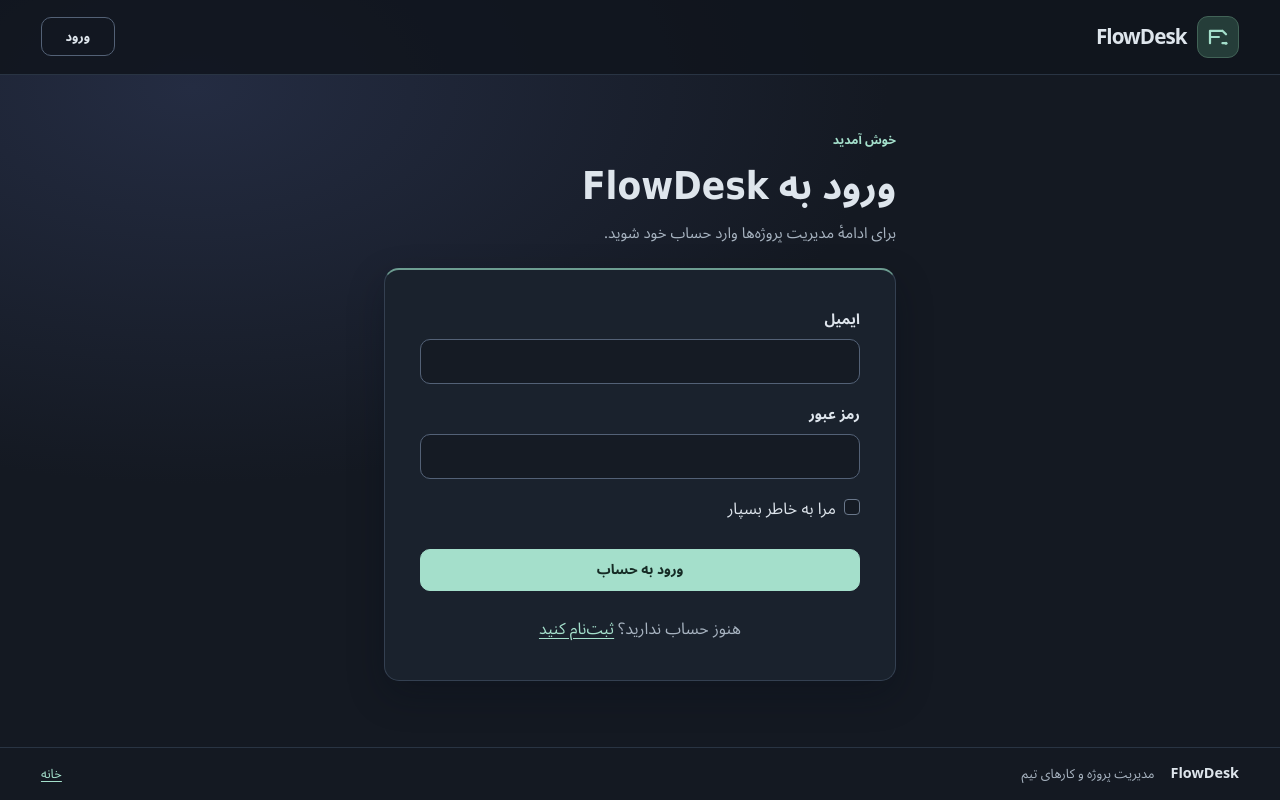
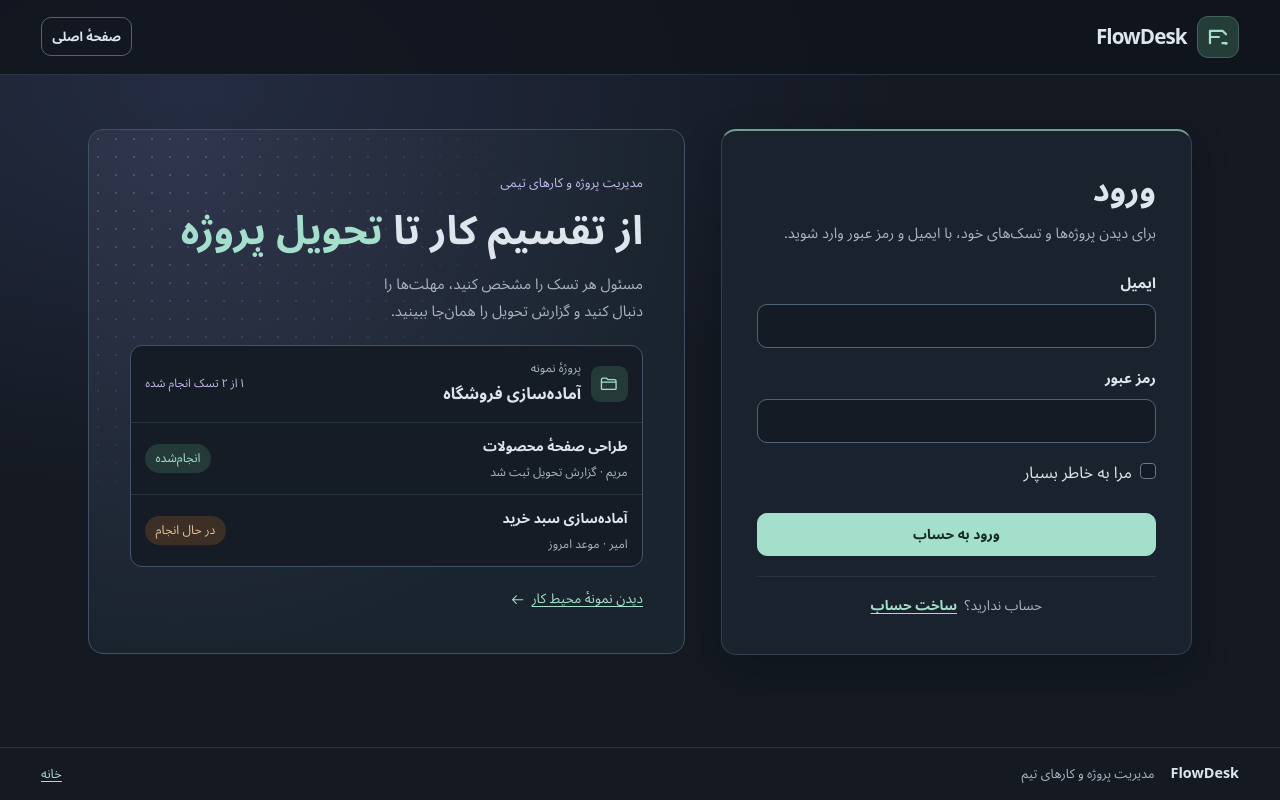
Before and after one commit to khakifirooz/FlowDesk, an ASP.NET Core app: page /Account/Login in a window 1280 px wide. Run offline with ASP.NET Core 8, Linux system fonts and the light colour scheme; some libraries are stand-ins or nearby versions.

Commit message:
ui texts updated

```diff
--- a/FlowDesk.Web/Controllers/WorkItemsController.cs
+++ b/FlowDesk.Web/Controllers/WorkItemsController.cs
@@ -47,7 +47,7 @@ public class WorkItemsController : Controller
         {
             foreach (var (field, message) in new[]
             {
-                (nameof(model.Focus), "فیلتر اقدام برای این فهرست معتبر نیست."),
+                (nameof(model.Focus), "فیلتر پیگیری برای این فهرست معتبر نیست."),
                 (nameof(model.Status), "وضعیت انتخاب‌شده معتبر نیست."),
                 (nameof(model.Priority), "اولویت انتخاب‌شده معتبر نیست."),
                 (nameof(model.ProjectId), "شناسهٔ پروژه معتبر نیست."),
--- a/FlowDesk.Web/ViewModels/WorkItems/WorkItemIndexViewModel.cs
+++ b/FlowDesk.Web/ViewModels/WorkItems/WorkItemIndexViewModel.cs
@@ -13,7 +13,7 @@ public class WorkItemIndexViewModel : IValidatableObject
     public bool Archived { get; set; }
     public bool ManagedOnly { get; set; }
 
-    [EnumDataType(typeof(WorkItemFocus), ErrorMessage = "فیلتر اقدام معتبر نیست.")]
+    [EnumDataType(typeof(WorkItemFocus), ErrorMessage = "فیلتر پیگیری معتبر نیست.")]
     public WorkItemFocus? Focus { get; set; }
 
     [BindNever]
@@ -80,7 +80,7 @@ public class WorkItemIndexViewModel : IValidatableObject
     public IEnumerable<ValidationResult> Validate(ValidationContext validationContext)
     {
         if (Archived && Focus.HasValue)
-            yield return new ValidationResult("فیلتر اقدام فقط در تسک‌های خارج از بایگانی کاربرد دارد.", [nameof(Focus)]);
+            yield return new ValidationResult("فیلتر پیگیری فقط در تسک‌های خارج از بایگانی کاربرد دارد.", [nameof(Focus)]);
     }
 
     public Dictionary<string, string> FilterRoute()
--- a/FlowDesk.Web/Views/Account/Login.cshtml
+++ b/FlowDesk.Web/Views/Account/Login.cshtml
@@ -4,17 +4,17 @@
     ViewData["Title"] = "ورود";
 }
 
-<div class="auth-shell">
-    <div class="auth-panel">
-        <div class="page-head">
-            <div>
-                <span class="eyebrow">خوش آمدید</span>
-                <h1>ورود به FlowDesk</h1>
-                <p>برای ادامهٔ مدیریت پروژه‌ها وارد حساب خود شوید.</p>
-            </div>
-        </div>
+@section Styles {
+    <link rel="stylesheet" href="~/css/account.css" asp-append-version="true" />
+}
 
-        <section class="panel panel-pad auth-form-panel">
+<div class="auth-shell auth-shell-split">
+    <section class="auth-panel panel panel-pad auth-form-panel" aria-labelledby="account-form-title">
+        <header class="account-form-head">
+            <h1 id="account-form-title">ورود</h1>
+            <p>برای دیدن پروژه‌ها و تسک‌های خود، با ایمیل و رمز عبور وارد شوید.</p>
+        </header>
+
         <form asp-controller="Account"
               asp-action="Login"
               method="post"
@@ -59,16 +59,17 @@
                 ورود به حساب
             </button>
 
-                <p class="text-center mt-4 mb-0">
-                    هنوز حساب ندارید؟
+            <p class="account-form-footer">
+                حساب ندارید؟
                 <a asp-action="Register"
                    asp-route-returnUrl="@Model.ReturnUrl">
-                        ثبت‌نام کنید
+                    ساخت حساب
                 </a>
             </p>
         </form>
     </section>
-    </div>
+
+    <partial name="_AccountShowcase" />
 </div>
 
 @section Scripts
--- /dev/null
+++ b/FlowDesk.Web/Views/Account/_AccountShowcase.cshtml
@@ -0,0 +1,38 @@
+<aside class="account-showcase" aria-labelledby="account-showcase-title">
+    <div class="account-showcase-copy">
+        <span class="account-kicker">مدیریت پروژه و کارهای تیمی</span>
+        <h2 id="account-showcase-title">از تقسیم کار تا <em>تحویل پروژه</em></h2>
+        <p>مسئول هر تسک را مشخص کنید، مهلت‌ها را دنبال کنید و گزارش تحویل را همان‌جا ببینید.</p>
+    </div>
+
+    <figure class="account-demo">
+        <figcaption class="account-demo-head">
+            <span class="account-demo-icon"><partial name="_FlowIcon" model='"projects"' /></span>
+            <div>
+                <span class="account-demo-caption">پروژهٔ نمونه</span>
+                <strong>آماده‌سازی فروشگاه</strong>
+            </div>
+            <span class="account-demo-count">۱ از ۲ تسک انجام شده</span>
+        </figcaption>
+        <ul class="account-demo-list">
+            <li>
+                <div>
+                    <strong>طراحی صفحهٔ محصولات</strong>
+                    <small>مریم · گزارش تحویل ثبت شد</small>
+                </div>
+                <span class="status status-done">انجام‌شده</span>
+            </li>
+            <li>
+                <div>
+                    <strong>آماده‌سازی سبد خرید</strong>
+                    <small>امیر · موعد امروز</small>
+                </div>
+                <span class="status status-progress">در حال انجام</span>
+            </li>
+        </ul>
+    </figure>
+
+    <a asp-controller="Home" asp-action="Index" asp-fragment="workspace-preview" class="account-example-link">
+        دیدن نمونهٔ محیط کار <partial name="_FlowIcon" model='"arrow"' />
+    </a>
+</aside>
--- a/FlowDesk.Web/Views/Shared/_Layout.cshtml
+++ b/FlowDesk.Web/Views/Shared/_Layout.cshtml
@@ -8,7 +8,9 @@
     string? currentController =
         ViewContext.RouteData.Values["controller"]?.ToString();
 
-    bool homeActive = currentController == "Home" && (string?)ViewContext.RouteData.Values["action"] == "Index";
+    string? currentAction = ViewContext.RouteData.Values["action"]?.ToString();
+    bool homeActive = currentController == "Home" && currentAction == "Index";
+    bool isAccountForm = currentController == "Account" && currentAction is "Login" or "Register";
     bool dashboardActive = currentController == "Dashboard";
 
     bool projectsActive =
@@ -116,7 +118,14 @@
             <header class="app-header public-header">
                 <nav class="public-nav shell-width" aria-label="منوی اصلی">
                     <partial name="_FlowBrand" />
-                    <a class="btn btn-sm btn-outline-secondary ms-auto" asp-controller="Account" asp-action="Login">ورود</a>
+                    @if (isAccountForm)
+                    {
+                        <a class="btn btn-sm btn-outline-secondary ms-auto" asp-controller="Home" asp-action="Index">صفحهٔ اصلی</a>
+                    }
+                    else
+                    {
+                        <a class="btn btn-sm btn-outline-secondary ms-auto" asp-controller="Account" asp-action="Login">ورود</a>
+                    }
                 </nav>
             </header>
         }
--- a/FlowDesk.Web/Views/WorkItems/Details.cshtml
+++ b/FlowDesk.Web/Views/WorkItems/Details.cshtml
@@ -49,7 +49,7 @@
             @if (item.DueDate is DateOnly dueDate)
             {
                 <time dir="ltr" datetime="@IsoDate(dueDate)">@PersianDate(dueDate)</time>
-                @if (overdue) { <span class="status status-progress">عقب‌افتاده</span> }
+                @if (overdue) { <span class="status status-late">گذشته از موعد</span> }
                 else if (!archived && item.Status != WorkItemStatus.Done && dueDate == Model.Today)
                 { <span class="status status-progress">امروز</span> }
             }
@@ -96,7 +96,7 @@
             <label for="completion-note" class="form-label">گزارش انجام کار (اختیاری)</label>
             <textarea id="completion-note" name="completionNote" rows="3" class="form-control"
                       maxlength="@WorkItemActivity.MessageMaxLength" aria-describedby="completion-help"
-                      placeholder="مثلاً چه چیزی تحویل دادی و چه موردی هنوز نیاز به پیگیری دارد؟"></textarea>
+                      placeholder="مثلاً چه کاری تحویل داده شد و چه موردی هنوز به پیگیری نیاز دارد؟"></textarea>
             <div class="form-text" id="completion-help">این گزارش همراه با وضعیت انجام‌شده برای اعضای همین پروژه نمایش داده می‌شود.</div>
             <button type="submit" class="btn btn-primary mt-3">کار انجام شد</button>
         </form>
--- /dev/null
+++ b/FlowDesk.Web/wwwroot/css/account.css
@@ -0,0 +1,87 @@
+.auth-shell.auth-shell-split {
+    width: min(100%, 69rem);
+    margin-inline: auto;
+    display: grid;
+    grid-template-columns: minmax(20rem, .9fr) minmax(0, 1.14fr);
+    gap: clamp(1rem, 2.8vw, 2.35rem);
+    align-items: start;
+}
+
+.auth-shell-split .auth-form-panel {
+    background: var(--surface);
+    border: 1px solid var(--line);
+    border-block-start: 2px solid #709f93;
+    box-shadow: var(--shadow);
+}
+
+.account-form-head { margin-block-end: 1.35rem; }
+.account-form-head h1 { margin-block-end: .34rem; font-size: clamp(1.58rem, 2.8vw, 2.05rem); }
+.account-form-head p { margin: 0; font-size: .91rem; }
+.account-form-footer {
+    display: flex;
+    flex-wrap: wrap;
+    justify-content: center;
+    gap: .18rem .46rem;
+    border-block-start: 1px solid var(--line-quiet);
+    padding-block-start: 1rem;
+    margin: 1.3rem 0 0;
+    font-size: .86rem;
+}
+.account-form-footer a { font-weight: 700; }
+
+.account-showcase {
+    position: relative;
+    isolation: isolate;
+    min-width: 0;
+    display: grid;
+    align-content: center;
+    gap: 1.25rem;
+    overflow: hidden;
+    padding: clamp(1.05rem, 3.2vw, 2.6rem);
+    color: var(--ink);
+    background: radial-gradient(ellipse at 15% 0%, #30364d 0, transparent 70%), #1a242e;
+    border: 1px solid #405166;
+    border-radius: var(--radius);
+}
+.account-showcase::before {
+    content: "";
+    position: absolute;
+    z-index: -1;
+    inset: 0;
+    pointer-events: none;
+    background: radial-gradient(circle, #a5b9d446 1px, transparent 1.25px) 0 0 / 18px 18px;
+    mask-image: radial-gradient(ellipse at 10% 12%, #000 0, transparent 54%);
+}
+.account-showcase-copy { min-width: 0; }
+.account-kicker { display: block; margin-block-end: .48rem; color: var(--lavender); font-size: .8rem; }
+.account-showcase h2 { margin-block-end: .55rem; font-size: clamp(1.48rem, 3.1vw, 2.5rem); }
+.account-showcase h2 em { color: var(--accent); font-style: normal; }
+.account-showcase p { max-width: 34ch; margin: 0; font-size: .92rem; }
+.account-demo { margin: 0; background: #151c26; border: 1px solid #43546a; border-radius: 12px; }
+.account-demo-head { display: flex; flex-wrap: wrap; align-items: center; gap: .6rem; padding: .75rem .9rem; }
+.account-demo-icon { display: grid; place-items: center; flex: 0 0 2.3rem; min-height: 2.3rem; color: var(--accent); background: var(--accent-bg); border-radius: 9px; }
+.account-demo-caption, .account-demo-list small { display: block; color: var(--muted); font-size: .75rem; }
+.account-demo-count { margin-inline-start: auto; color: var(--lavender); font-size: .73rem; }
+.account-demo-list { padding: 0; margin: 0; list-style: none; }
+.account-demo-list li {
+    display: flex;
+    flex-wrap: wrap;
+    justify-content: space-between;
+    align-items: center;
+    gap: .38rem .6rem;
+    min-width: 0;
+    padding: .6rem .9rem;
+    border-block-start: 1px solid var(--line-quiet);
+}
+.account-demo-list strong { font-size: .86rem; }
+.account-example-link { justify-self: start; display: inline-flex; align-items: center; gap: .42rem; font-size: .84rem; }
+.account-example-link .flow-icon { width: .96rem; height: .96rem; }
+
+@media (max-width: 820px) {
+    .auth-shell.auth-shell-split { width: min(100%, 37rem); grid-template-columns: minmax(0, 1fr); }
+    .account-showcase { gap: 1rem; }
+}
+@media (max-width: 420px) {
+    .account-demo-head { gap: .45rem; }
+    .account-demo-count { margin-inline-start: 0; }
+}
--- a/FlowDesk.Web/wwwroot/css/home.css
+++ b/FlowDesk.Web/wwwroot/css/home.css
@@ -112,6 +112,10 @@
     border: 1px solid #3d4a60; border-radius: var(--radius);
     background: radial-gradient(ellipse at 9% 65%, #293349 0, transparent 65%), var(--surface);
 }
+.workspace-welcome-brief {
+    padding-block: clamp(.95rem, 2.1vw, 1.4rem);
+}
+
 .workspace-tile > .tile-icon { margin-block-end: .78rem; }
 .workspace-tile p { font-size: .92rem; }
 .workspace-tile:hover { border-color: #637089; }
```
Also changed, not shown: FlowDesk.Web/Views/Account/Register.cshtml (+15 -14 lines), FlowDesk.Web/Views/Dashboard/Index.cshtml (+7 -7 lines), FlowDesk.Web/Views/Home/Index.cshtml (+16 -17 lines), FlowDesk.Web/Views/WorkItems/Index.cshtml (+10 -10 lines). Lines whose indentation alone changed are shown as unchanged.
